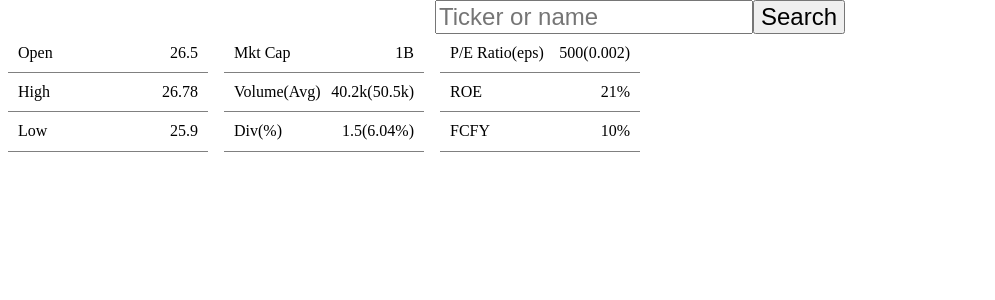
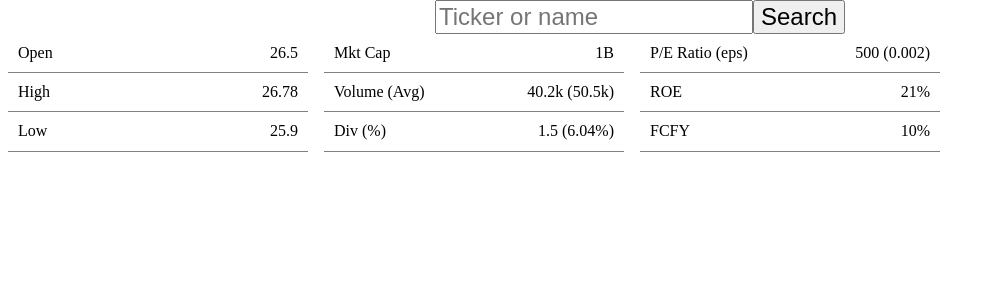
Before and after one commit to gregdardis/stock-market-search, a React app: page / in a window 1280 px wide. Shown: the top 300 px of the page, without its empty margins (0-995 px from the left). Built offline with nearby package versions, Linux system fonts and the light colour scheme.

Commit message:
increased column width and added spaces for formatting

```diff
--- a/src/components/column/column.css
+++ b/src/components/column/column.css
@@ -1,6 +1,6 @@
 .column {
   display: flex;
   flex-direction: column;
-  width: 200px;
+  width: 300px;
   margin: 0 8px;
 }
```
Also changed, not shown: src/components/dataItem/DataItem.jsx (+6 -2 lines).
